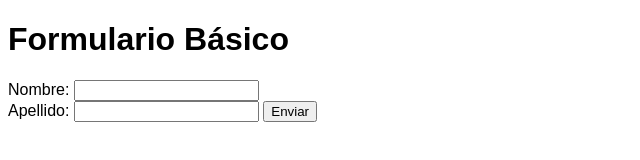
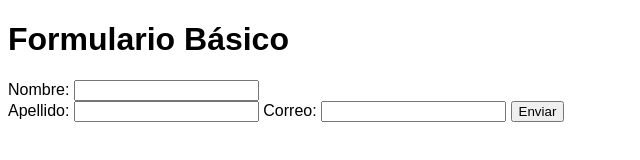
Before and after one commit to keneth04/proyecto-gitflow, a plain HTML site: page index.html in a window 1280 px wide. Shown: the whole page, without its empty margins (0-640 px from the left). Drawn offline with Linux system fonts and the light colour scheme.

Commit message:
Feature: agregado campo de correo al formulario

```diff
--- a/index.html
+++ b/index.html
@@ -18,6 +18,11 @@
 
         <label>Apellido:</label>
         <input type="text">
+
+
+        <label>Correo:</label>
+        <input type="email">
+
         <button>Enviar</button>
 
     </form>
```
